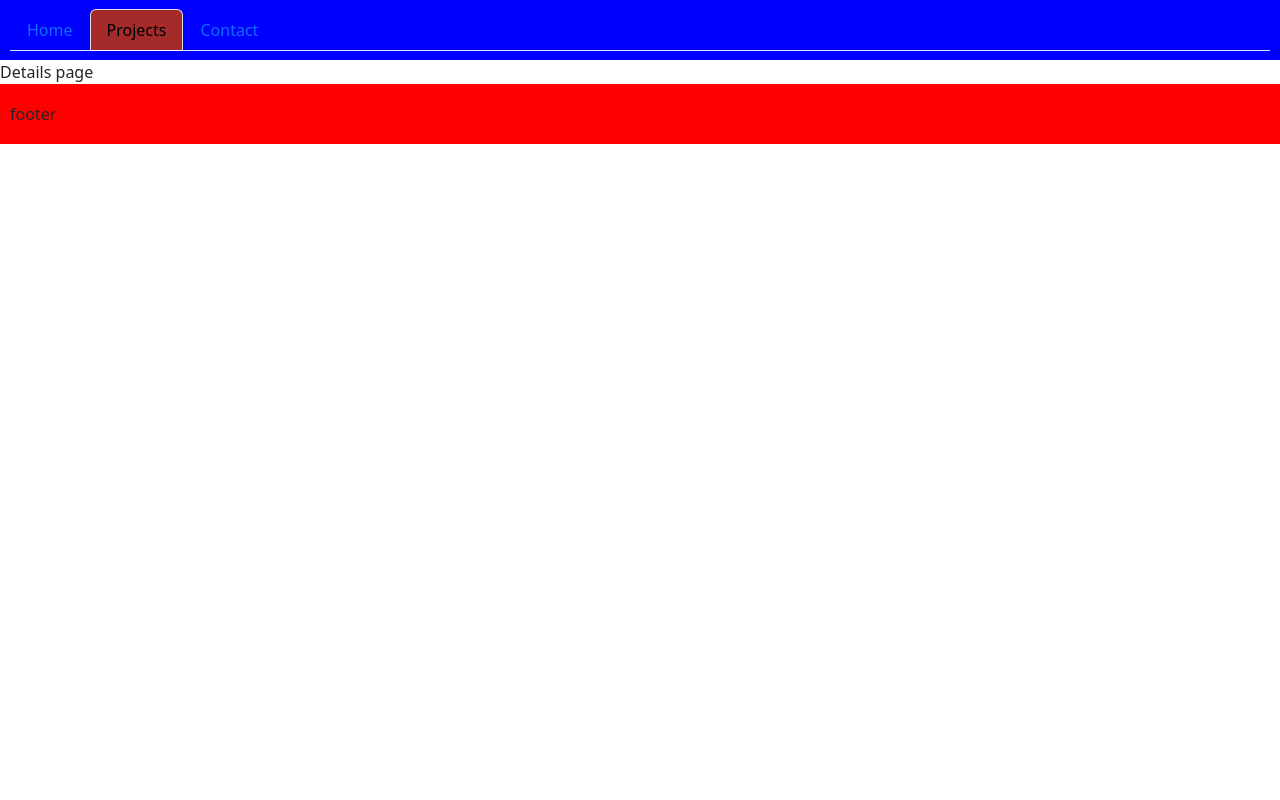
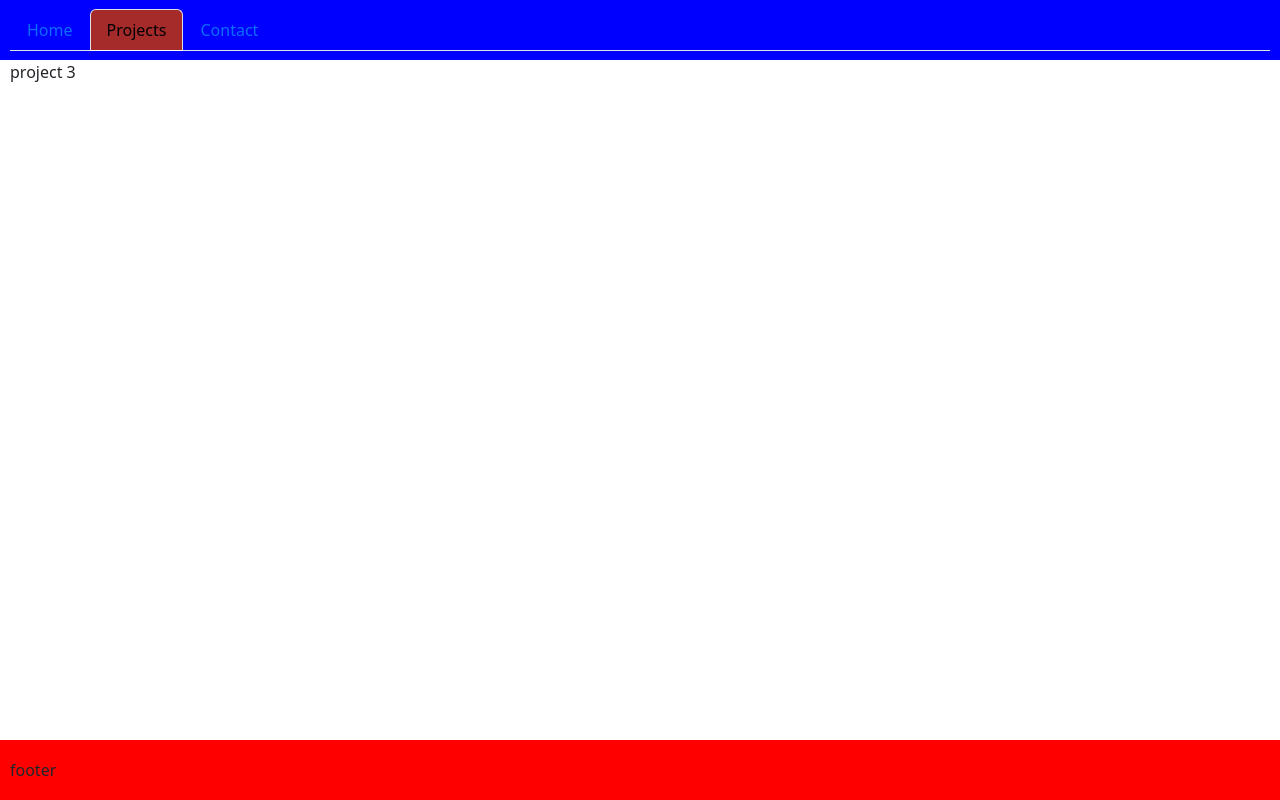
Before and after one commit to Adriantutuianu/react-portfolio, a React (Vite) app: page /projects/project-three in a window 1280 px wide. Built offline with nearby package versions, Linux system fonts and the light colour scheme.

Commit message:
Functionality to display data on details page

```diff
--- a/src/components/projects/ProjectsRoutes.jsx
+++ b/src/components/projects/ProjectsRoutes.jsx
@@ -1,6 +1,7 @@
 import { Route, Routes } from "react-router-dom";
 import { useLocation } from "react-router-dom";
 import Projects from "./Projects";
+import ProjectDetails from "./project-details/ProjectDetails";
 
 const ProjectsRoutes = () => {
   let location = useLocation();
@@ -10,7 +11,7 @@ const ProjectsRoutes = () => {
       <Route
         path="/:path"
         key={location.pathname}
-        element={<div>Details page</div>}
+        element={<ProjectDetails />}
       />
       <Route path="*" element={<div>NOT FOUND</div>} />
     </Routes>
--- /dev/null
+++ b/src/components/projects/project-details/ProjectDetails.jsx
@@ -0,0 +1,20 @@
+import projectsData from "../../../projects.json";
+import { useLocation } from "react-router-dom";
+
+const ProjectDetails = () => {
+  let location = useLocation();
+  const locationPath = location.pathname.replace("/projects/", "");
+  console.log(locationPath);
+  console.log("proj data", projectsData);
+  console.log("location pathname: ", location.pathname);
+
+  const data = projectsData.find((proj) => proj.path === locationPath);
+  console.log("DATA: ", data);
+  return (
+    <main className="projects main-section">
+      <p>{data.title}</p>
+    </main>
+  );
+};
+
+export default ProjectDetails;
```
